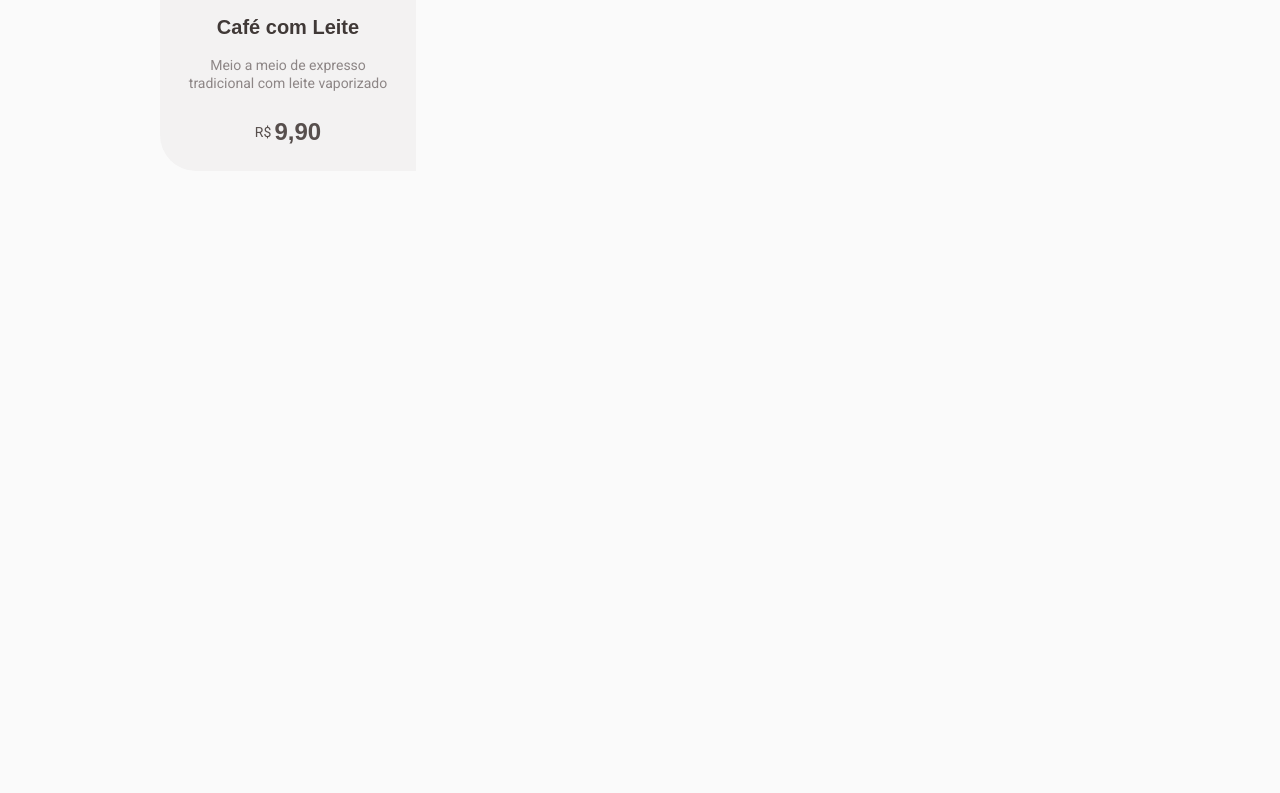
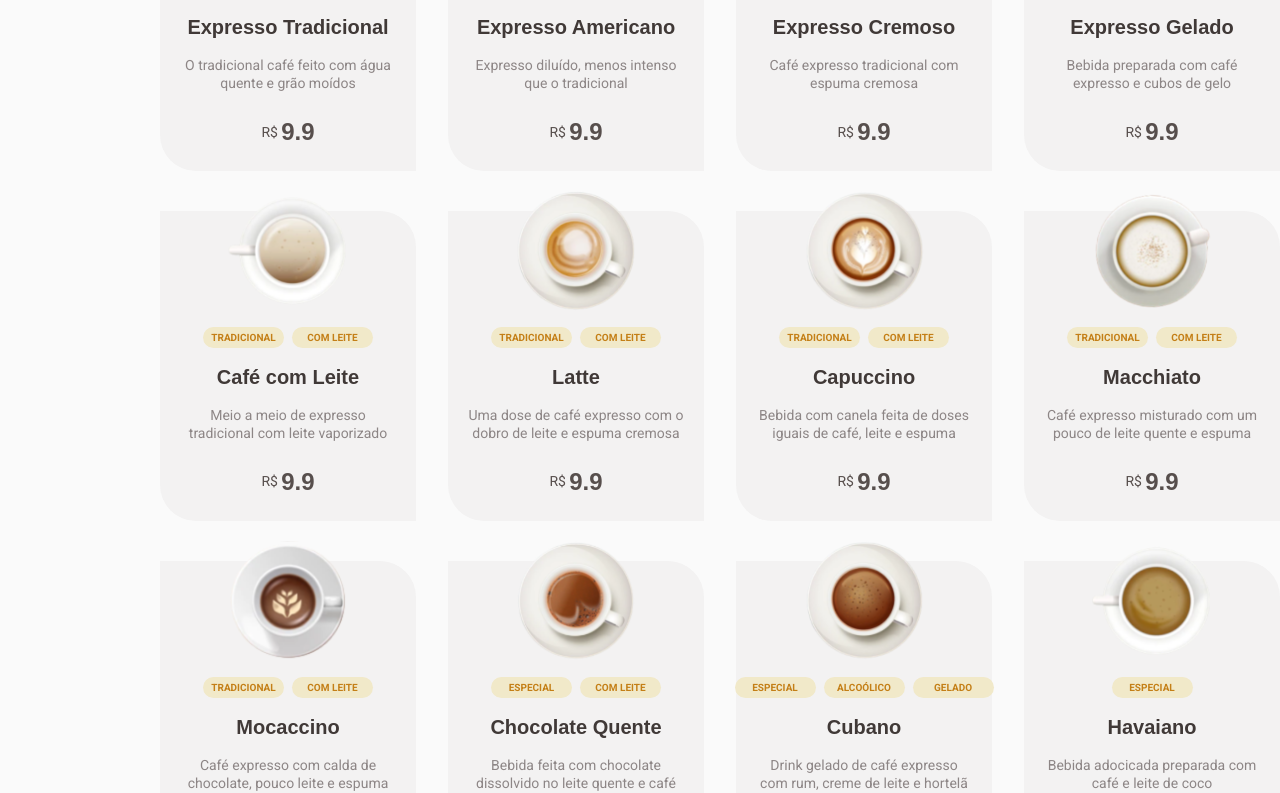
Before and after one commit to yujiarima17/coffe_delivery_react, a React (Vite) app: page / in a window 1280 px wide. Shown: the part 807-1600 px from the top of the page. Before the commit the page ends 978 px from the top, so only its background shows below. Built offline with nearby package versions, Linux system fonts and the light colour scheme; a web font is replaced by a local one.

Commit message:
coffe data + coffe card with props

```diff
--- a/package.json
+++ b/package.json
@@ -11,18 +11,20 @@
   },
   "dependencies": {
     "@hookform/resolvers": "^3.3.1",
+    "phosphor-react": "^1.4.1",
     "react": "^18.2.0",
     "react-dom": "^18.2.0",
-    "phosphor-react": "^1.4.1",
     "react-hook-form": "^7.47.0",
     "react-router-dom": "^6.17.0",
     "styled-components": "^6.0.8",
+    "uuid": "^9.0.1",
     "zod": "^3.22.4"
   },
   "devDependencies": {
     "@rocketseat/eslint-config": "^2.1.0",
     "@types/react": "^18.2.15",
     "@types/react-dom": "^18.2.7",
+    "@types/uuid": "^9.0.6",
     "@typescript-eslint/eslint-plugin": "^6.0.0",
     "@typescript-eslint/parser": "^6.0.0",
     "@vitejs/plugin-react": "^4.0.3",
--- /dev/null
+++ b/src/data/cafes.ts
@@ -0,0 +1,131 @@
+import { v4 as uuidv4 } from 'uuid'
+export interface coffeProps {
+  id: string
+  tag: Array<string>
+  description: string
+  name: string
+  price: number
+  image: string
+}
+export const coffesData: Array<coffeProps> = [
+  {
+    id: uuidv4(),
+    tag: ['TRADICIONAL'],
+    description: 'O tradicional café feito com água quente  e grão moídos',
+    name: 'Expresso Tradicional',
+    price: 9.9,
+    image: 'Expresso Tradicional',
+  },
+  {
+    id: uuidv4(),
+    tag: ['TRADICIONAL'],
+    description: 'Expresso diluído, menos intenso que o tradicional',
+    name: 'Expresso Americano',
+    price: 9.9,
+    image: 'Expresso Americano',
+  },
+  {
+    id: uuidv4(),
+    tag: ['TRADICIONAL'],
+    description: 'Café expresso tradicional com espuma cremosa',
+    name: 'Expresso Cremoso',
+    price: 9.9,
+    image: 'Expresso Cremoso',
+  },
+  {
+    id: uuidv4(),
+    tag: ['TRADICIONAL', 'GELADO'],
+    description: 'Bebida preparada com café expresso e cubos de gelo',
+    name: 'Expresso Gelado',
+    price: 9.9,
+    image: 'Expresso Gelado',
+  },
+  {
+    id: uuidv4(),
+    tag: ['TRADICIONAL', 'COM LEITE'],
+    description: 'Meio a meio de expresso tradicional com leite vaporizado',
+    name: 'Café com Leite',
+    price: 9.9,
+    image: 'Café com Leite',
+  },
+  {
+    id: uuidv4(),
+    tag: ['TRADICIONAL', 'COM LEITE'],
+    description:
+      'Uma dose de café expresso com o dobro de leite e espuma cremosa',
+    name: 'Latte',
+    price: 9.9,
+    image: 'Latte',
+  },
+  {
+    id: uuidv4(),
+    tag: ['TRADICIONAL', 'COM LEITE'],
+    description:
+      'Bebida com canela feita de doses iguais de café, leite e espuma',
+    name: 'Capuccino',
+    price: 9.9,
+    image: 'Capuccino',
+  },
+  {
+    id: uuidv4(),
+    tag: ['TRADICIONAL', 'COM LEITE'],
+    description:
+      'Café expresso misturado com um pouco de leite quente e espuma',
+    name: 'Macchiato',
+    price: 9.9,
+    image: 'Macchiato',
+  },
+  {
+    id: uuidv4(),
+    tag: ['TRADICIONAL', 'COM LEITE'],
+    description: 'Café expresso com calda de chocolate, pouco leite e espuma',
+    name: 'Mocaccino',
+    price: 9.9,
+    image: 'Mocaccino',
+  },
+  {
+    id: uuidv4(),
+    tag: ['ESPECIAL', 'COM LEITE'],
+    description: 'Bebida feita com chocolate dissolvido no leite quente e café',
+    name: 'Chocolate Quente',
+    price: 9.9,
+    image: 'Chocolate Quente',
+  },
+
+  {
+    id: uuidv4(),
+    tag: ['ESPECIAL', 'ALCOÓLICO', 'GELADO'],
+    description:
+      'Drink gelado de café expresso com rum, creme de leite e hortelã',
+    name: 'Cubano',
+    price: 9.9,
+    image: 'Cubano',
+  },
+
+  {
+    id: uuidv4(),
+    tag: ['ESPECIAL'],
+    description: 'Bebida adocicada preparada com café e leite de coco',
+    name: 'Havaiano',
+    price: 9.9,
+    image: 'Havaiano',
+  },
+
+  {
+    id: uuidv4(),
+    tag: ['ESPECIAL'],
+    description: 'Bebida preparada com grãos de café árabe e especiarias',
+    name: 'Árabe',
+    price: 9.9,
+    image: 'Árabe',
+  },
+
+  {
+    id: uuidv4(),
+    tag: ['ESPECIAL', 'ALCOÓLICO'],
+    description: 'Bebida a base de café, uísque irlandês, açúcar e chantilly',
+    name: 'Irlandês',
+    price: 9.9,
+    image: 'Irlandês',
+  },
+]
--- a/src/pages/Home/components/CoffeList/components/CoffeCard/index.tsx
+++ b/src/pages/Home/components/CoffeList/components/CoffeCard/index.tsx
@@ -1,23 +1,33 @@
 import { CoffeCardInfo, CoffeCardContainer, CoffeCardBuy } from './styles'
-import coffeImage from '../../../../../../assets/Type=Capuccino.svg'
-export function CoffeCard() {
+import { coffeProps } from '../../../../../../data/cafes'
+export function CoffeCard({
+  id,
+  tag,
+  name,
+  description,
+  price,
+  image,
+}: coffeProps) {
+  const urlImage = `/src/assets/Type=${image}.svg`
+
   return (
     <CoffeCardContainer>
       <CoffeCardInfo>
-        <img src={coffeImage} alt="" />
+        <img src={urlImage} alt="" />
+
         <div className="coffeType">
-          <span className="type">TRADICIONAL</span>
-          <span className="type">COM LEITE</span>
+          {tag.map((tag) => (
+            <span className="type">{tag}</span>
+          ))}
         </div>
-        <span className="coffeName">Café com Leite</span>
+        <span className="coffeName">{name}</span>
         <div className="coffeLabel">
-          <span className="label">Meio a meio de expresso</span>
-          <span className="label">tradicional com leite vaporizado</span>
+          <span className="label">{description}</span>
         </div>
       </CoffeCardInfo>
       <CoffeCardBuy>
         <div className="coffePrice">
-          R$ <span className="coffePriceAmount">9,90</span>
+          R$ <span className="coffePriceAmount">{price}</span>
         </div>
       </CoffeCardBuy>
     </CoffeCardContainer>
--- a/src/pages/Home/components/CoffeList/components/CoffeCard/styles.ts
+++ b/src/pages/Home/components/CoffeList/components/CoffeCard/styles.ts
@@ -45,6 +45,9 @@ export const CoffeCardInfo = styled.div`
     flex-direction: column;
     align-items: center;
     span.label {
+      width: 216px;
+      overflow-wrap: break-word;
+      text-align: center;
       color: ${(props) => props.theme['base-label']};
       font: ${(props) => props.theme.font['Text S']};
     }
--- a/src/pages/Home/components/CoffeList/index.tsx
+++ b/src/pages/Home/components/CoffeList/index.tsx
@@ -1,5 +1,12 @@
 import { CoffeCard } from './components/CoffeCard'
-
+import { CoffeContainer } from './styles'
+import { coffesData } from '../../../../data/cafes'
 export function CoffeList() {
-  return <CoffeCard />
+  return (
+    <CoffeContainer>
+      {coffesData.map((coffe) => {
+        return <CoffeCard {...coffe} key={coffe.id}></CoffeCard>
+      })}
+    </CoffeContainer>
+  )
 }
--- a/src/pages/Home/components/CoffeList/styles.ts
+++ b/src/pages/Home/components/CoffeList/styles.ts
@@ -1 +1,7 @@
 import styled from 'styled-components'
+export const CoffeContainer = styled.div`
+  display: grid;
+  grid-template-columns: repeat(4, 1fr);
+  grid-row-gap: 40px;
+  grid-column-gap: 32px;
+`
```
Also changed, not shown: 1 other file (tests, documents, lock files or other folders).
